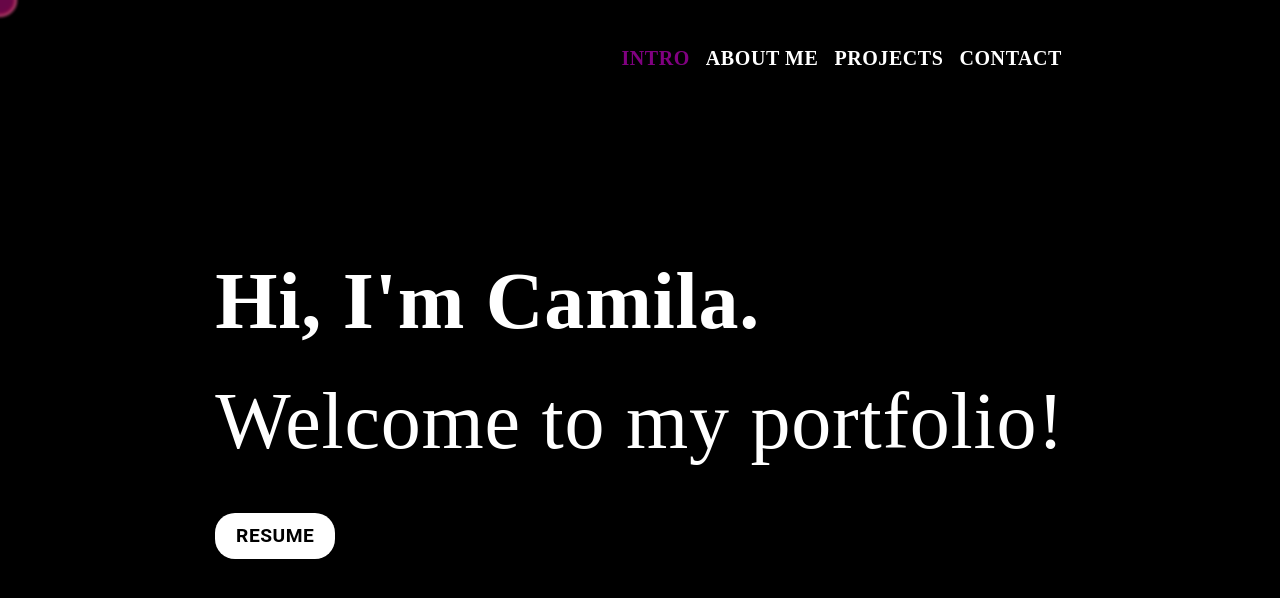
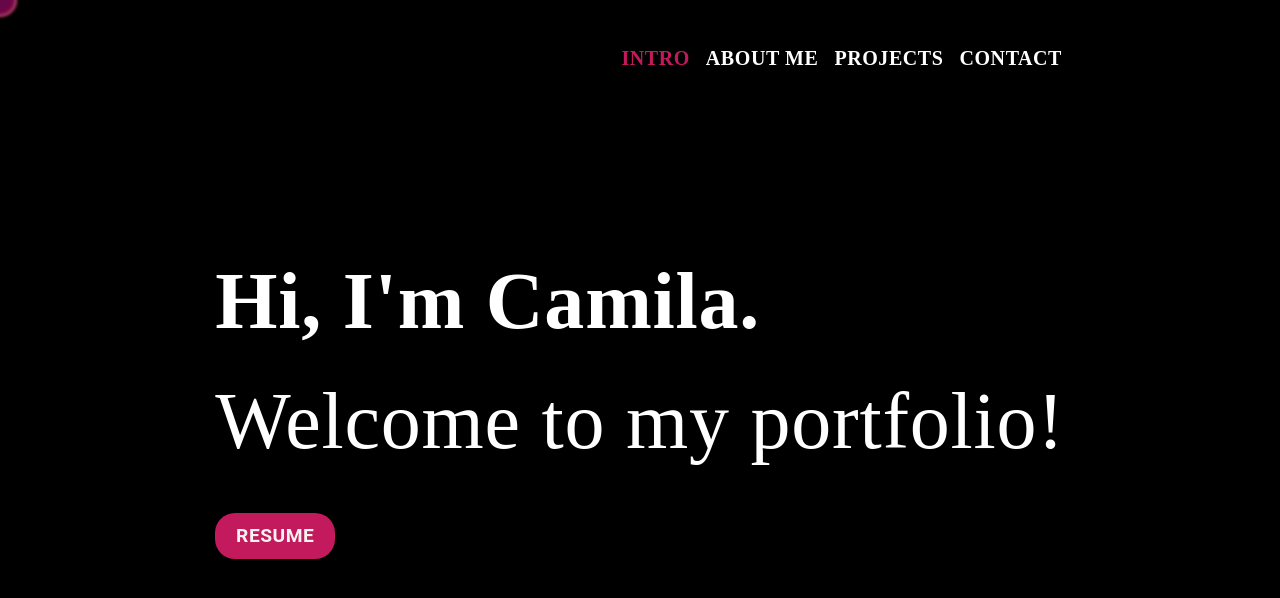
Before and after one commit to cbalsemao/cv-project, a React (Vite) app: page / in a window 1280 px wide. Shown: the top 598 px of the page. Built offline with nearby package versions, Linux system fonts and the light colour scheme.

Commit message:
chore: wip

```diff
--- a/src/components/ButtonOpenCV.tsx
+++ b/src/components/ButtonOpenCV.tsx
@@ -15,21 +15,24 @@ export const ButtonOpenCV = () => {
       onMouseLeave={() => setHover(false)}
       sx={{
         mt: 4,
-        backgroundColor: 'white',
+        backgroundColor: palette.darkPink,
         fontWeight: 'bold',
-        color: palette.black,
+        color: palette.darkWhite,
         fontSize: '1.2rem',
         borderRadius: '20px',
         boxShadow: '0 4px 8px rgba(0, 0, 0, 0.2)',
         width: '120px',
         zIndex: 2000,
         position: 'relative',
+        transition: 'all 0.3s ease',
         '&:hover': {
           backgroundColor: 'gray',
+          transform: 'translateY(-5px)',
+          boxShadow: '0 8px 16px rgba(0, 0, 0, 0.3)',
         },
       }}
     >
-      {hover ? 'open' : 'resume'}
+      {hover ? 'Open' : 'Resume'}
     </Button>
   );
 };
--- a/src/components/navbar/DesktopMenu.tsx
+++ b/src/components/navbar/DesktopMenu.tsx
@@ -4,7 +4,7 @@ import { formattedId, PAGES_NAMES } from '../../utils/utils';
 import { gsap } from 'gsap';
 import { ScrollTrigger } from 'gsap/ScrollTrigger';
 import { ButtonDesktopNavbar } from './navbar-styles/ButtonDesktopNavbar';
-import { theme } from '../../utils/styleguide';
+import { palette, theme } from '../../utils/styleguide';
 
 const DesktopMenuStyled = styled(Box)({
   width: '100%',
@@ -44,7 +44,7 @@ const ButtonSectionNavbar = ({
       key={page}
       onClick={() => onNavItemHandler(page)}
       sx={{
-        color: isActive ? 'purple' : 'white',
+        color: isActive ? palette.darkPink : 'white',
         fontWeight: 'bold',
         transition: 'color 0.3s ease-in-out',
         fontFamily: theme.typography.fontFamily,
```
